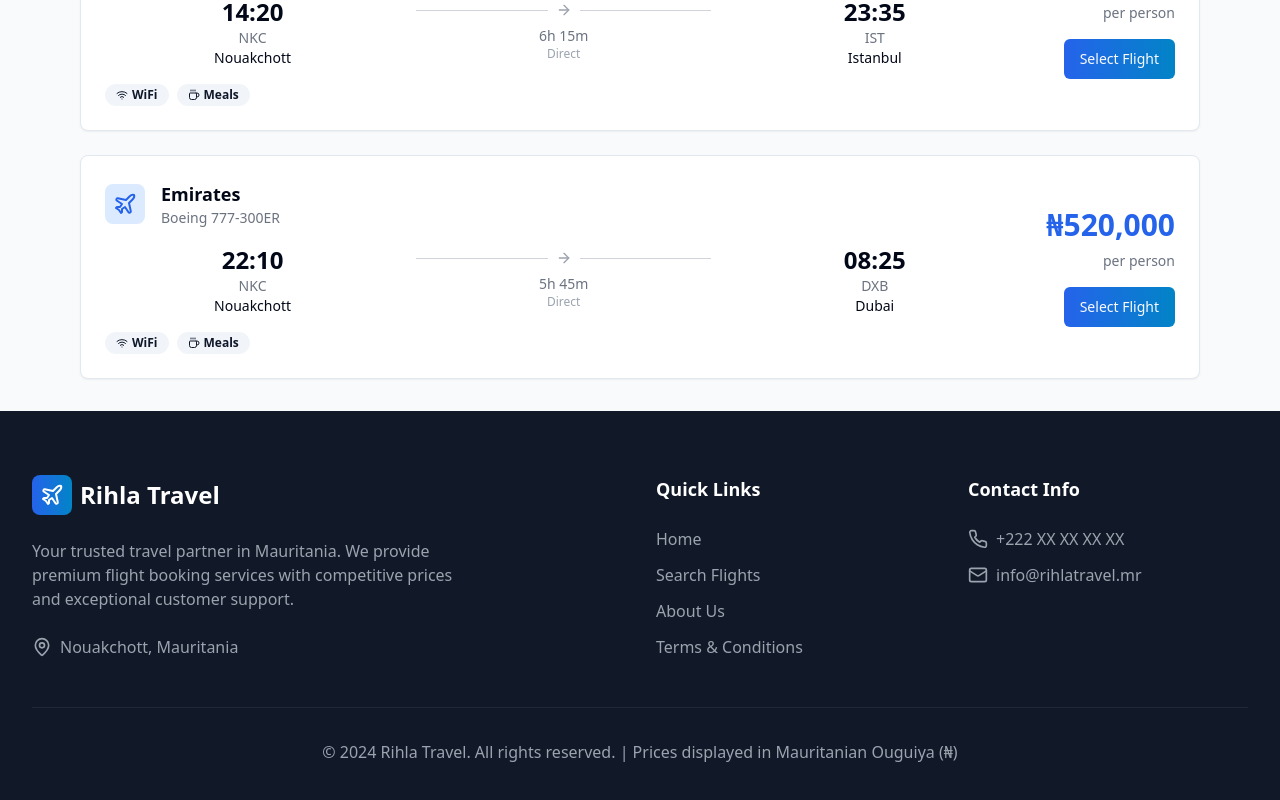
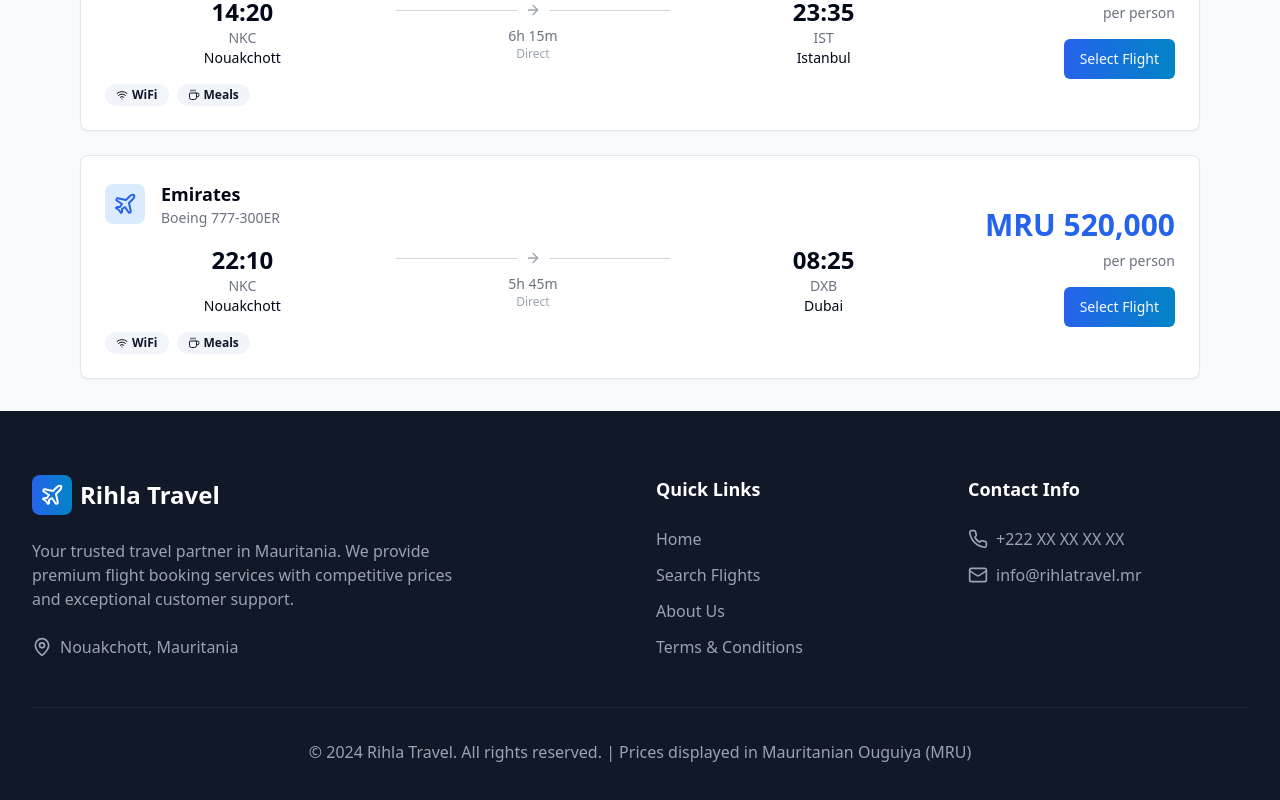
Before and after one commit to da7a90-backup/rihla-travel-agency, a React (Vite) app: page /search in a window 1280 px wide. Shown: the part 506-1306 px from the top of the page. Built offline with nearby package versions, Linux system fonts and the light colour scheme.

Commit message:
Fix: Use MRU symbol for Mauritanian Ouguiya
Updated the currency symbol to MRU in the code. Added information on how to access the admin dashboard.

```diff
--- a/src/components/Footer.tsx
+++ b/src/components/Footer.tsx
@@ -53,7 +53,7 @@ const Footer = () => {
 
         <div className="border-t border-gray-800 mt-12 pt-8 text-center">
           <p className="text-gray-400">
-            © 2024 Rihla Travel. All rights reserved. | Prices displayed in Mauritanian Ouguiya (₦)
+            © 2024 Rihla Travel. All rights reserved. | Prices displayed in Mauritanian Ouguiya (MRU)
           </p>
         </div>
       </div>
--- a/src/pages/AdminDashboard.tsx
+++ b/src/pages/AdminDashboard.tsx
@@ -175,7 +175,7 @@ const AdminDashboard = () => {
                     <div>
                       <p className="text-sm text-gray-600">Total Revenue</p>
                       <p className="text-2xl font-bold text-blue-600">
-                        ₦{bookings.reduce((sum, b) => sum + b.totalAmount, 0).toLocaleString()}
+                        MRU {bookings.reduce((sum, b) => sum + b.totalAmount, 0).toLocaleString()}
                       </p>
                     </div>
                     <Plane className="h-8 w-8 text-blue-600" />
@@ -229,7 +229,7 @@ const AdminDashboard = () => {
                       <div>
                         <Label className="text-sm font-medium text-gray-500">Amount</Label>
                         <p className="font-medium text-lg text-blue-600">
-                          ₦{booking.totalAmount.toLocaleString()}
+                          MRU {booking.totalAmount.toLocaleString()}
                         </p>
                       </div>
                     </div>
@@ -302,7 +302,7 @@ const AdminDashboard = () => {
                 </div>
                 <div>
                   <Label htmlFor="currency">Display Currency</Label>
-                  <Input id="currency" value="Mauritanian Ouguiya (₦)" disabled className="w-64" />
+                  <Input id="currency" value="Mauritanian Ouguiya (MRU)" disabled className="w-64" />
                 </div>
               </CardContent>
             </Card>
--- a/src/pages/BookingForm.tsx
+++ b/src/pages/BookingForm.tsx
@@ -116,16 +116,16 @@ const BookingForm = () => {
                 <div className="space-y-2">
                   <div className="flex justify-between">
                     <span>Base Price</span>
-                    <span>₦{flight.price.toLocaleString()}</span>
+                    <span>MRU {flight.price.toLocaleString()}</span>
                   </div>
                   <div className="flex justify-between">
                     <span>Taxes & Fees</span>
-                    <span>₦{Math.round(flight.price * 0.15).toLocaleString()}</span>
+                    <span>MRU {Math.round(flight.price * 0.15).toLocaleString()}</span>
                   </div>
                   <Separator />
                   <div className="flex justify-between font-bold text-lg">
                     <span>Total</span>
-                    <span className="text-blue-600">₦{Math.round(flight.price * 1.15).toLocaleString()}</span>
+                    <span className="text-blue-600">MRU {Math.round(flight.price * 1.15).toLocaleString()}</span>
                   </div>
                 </div>
 
--- a/src/pages/FlightSearch.tsx
+++ b/src/pages/FlightSearch.tsx
@@ -143,7 +143,7 @@ const FlightSearch = () => {
 
                   <div className="text-center lg:text-right">
                     <p className="text-3xl font-bold text-blue-600 mb-2">
-                      ₦{flight.price.toLocaleString()}
+                      MRU {flight.price.toLocaleString()}
                     </p>
                     <p className="text-sm text-gray-500 mb-4">per person</p>
                     <Button
```
